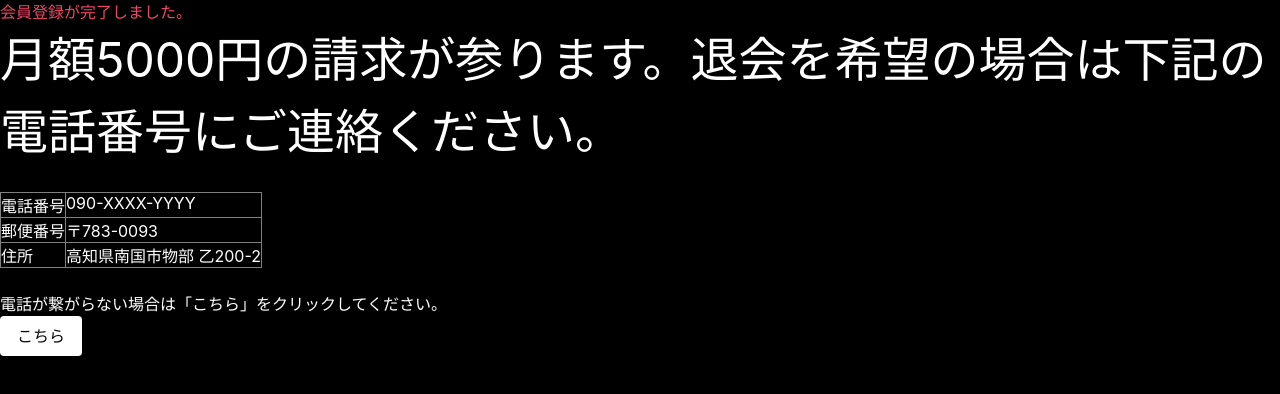
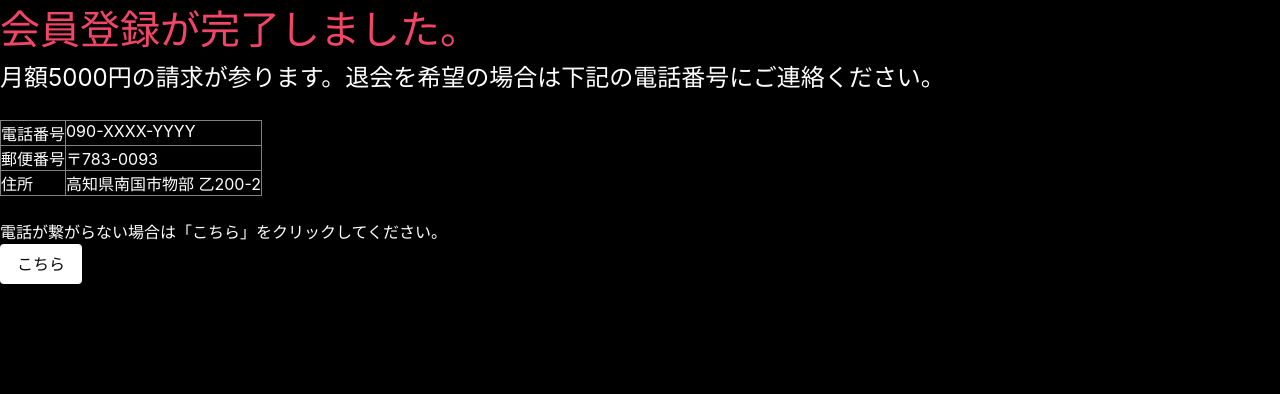
Before and after one commit to Roposaimitukozo/kakuseikyu, a plain HTML site: page toroku.html in a window 1280 px wide. Drawn offline with nearby package versions, Linux system fonts and the light colour scheme.

Commit message:
Update toroku.html

```diff
--- a/toroku.html
+++ b/toroku.html
@@ -7,8 +7,8 @@
 
 </head>
 <body bgcolor="black" link="yellow" vlink="purple" alink="green">
-<p class="has-text-danger">会員登録が完了しました。</p>
-<p class="has-text-white is-size-1">月額5000円の請求が参ります。退会を希望の場合は下記の電話番号にご連絡ください。</p>
+<p class="has-text-danger is-size-2">会員登録が完了しました。</p>
+<p class="has-text-white is-size-4">月額5000円の請求が参ります。退会を希望の場合は下記の電話番号にご連絡ください。</p>
 <br>
  <table border="1" class="has-text-white is-large">
   <tr>
```
